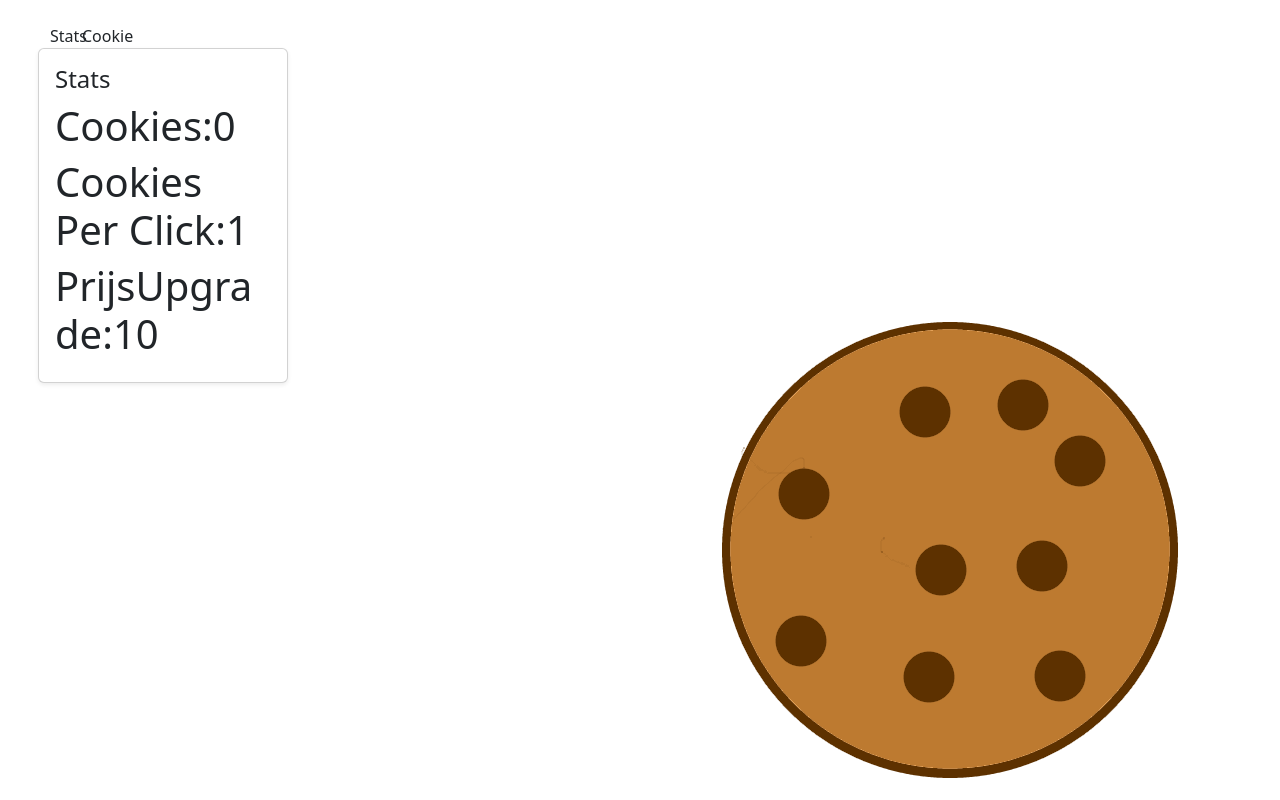
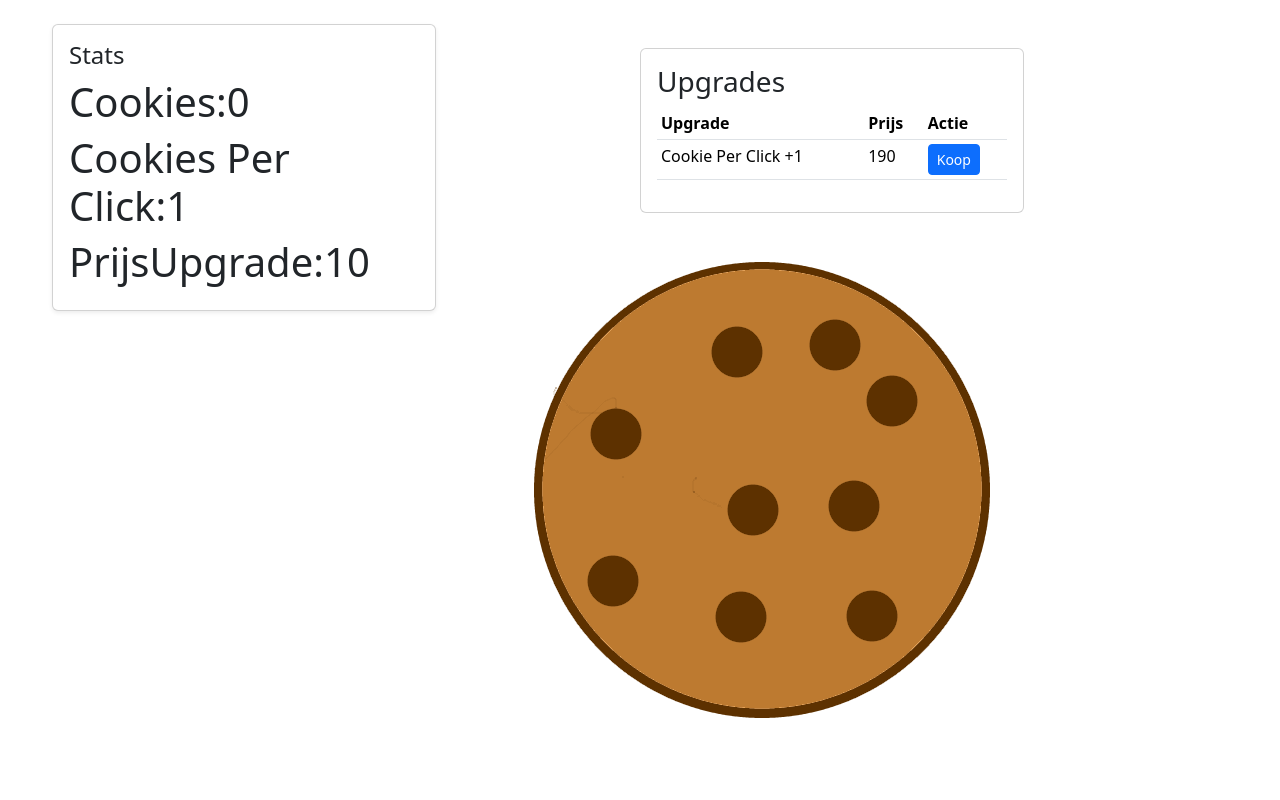
Before and after one commit to JoepVeldhuizen/CookieClicker, a plain HTML site: page index.html in a window 1280 px wide. Drawn offline with nearby package versions, Linux system fonts and the light colour scheme.

```diff
--- a/index.html
+++ b/index.html
@@ -42,8 +42,35 @@
   <div class="col-md-6">Cookie</div>
   <div class="col-md-3"><button' id="koopknop" onclick="CookiePerClickPlusOne()">CookiePerClicks +1</button></div>
 
+
+
 </div>
 </div>
+
+<div class="col-md-3">
+  <div class="card upgrades-box">
+    <div class="card-body">
+      <h3 class="card-title">Upgrades</h3>
+      <table class="table table-sm">
+        <thead>
+          <tr>
+            <th>Upgrade</th>
+            <th>Prijs</th>
+            <th>Actie</th>
+          </tr>
+        </thead>
+        <tbody>
+          <tr>
+            <td>Cookie Per Click +1</td>
+            <td>190</td>
+            <td><button class="btn btn-primary btn-sm" onclick="CookiePerClickPlusOne()">Koop</button></td>
+          </tr>
+        </tbody>
+      </table>
+    </div>
+  </div>
+</div>
+
 
   </body>
   <script>
--- a/style.css
+++ b/style.css
@@ -4,14 +4,26 @@
     align-items: center;
     position: absolute;
     transition: 500ms;
-    left: 700px;
-    top: 300px;
+    left: 40%;
+    top: 30%;
 }
 
 .row {
-    width: 250px;
-    left:  50px;
+    width: 30%;
+    left:  5%;
     position: absolute;
 
 
 }
+
+.col-md-3 {
+position: absolute;
+width: 30%;
+left: 50%;
+height: 40%;
+}
+
+.table {
+
+    height: 50%;
+}
```
